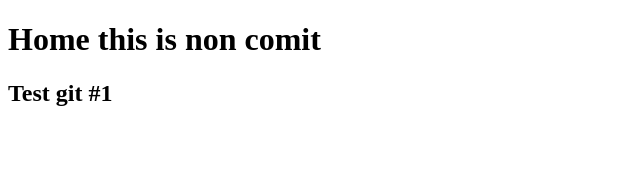
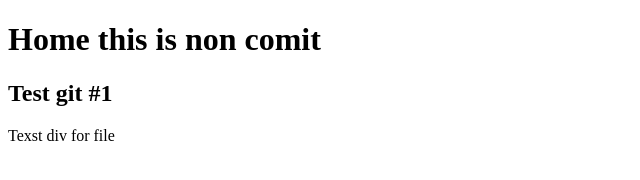
Before and after one commit to LastTen/Home_Work, a plain HTML site: page index.html in a window 1280 px wide. Shown: the whole page, without its empty margins (0-640 px from the left). Drawn offline with Linux system fonts and the light colour scheme.

Commit message:
add first div

```diff
--- a/index.html
+++ b/index.html
@@ -8,5 +8,6 @@
 <body>
   <h1>Home this is non comit </h1>
   <h2>Test git #1</h2>
+  <div>Texst div for file</div>
 </body>
 </html>
```
